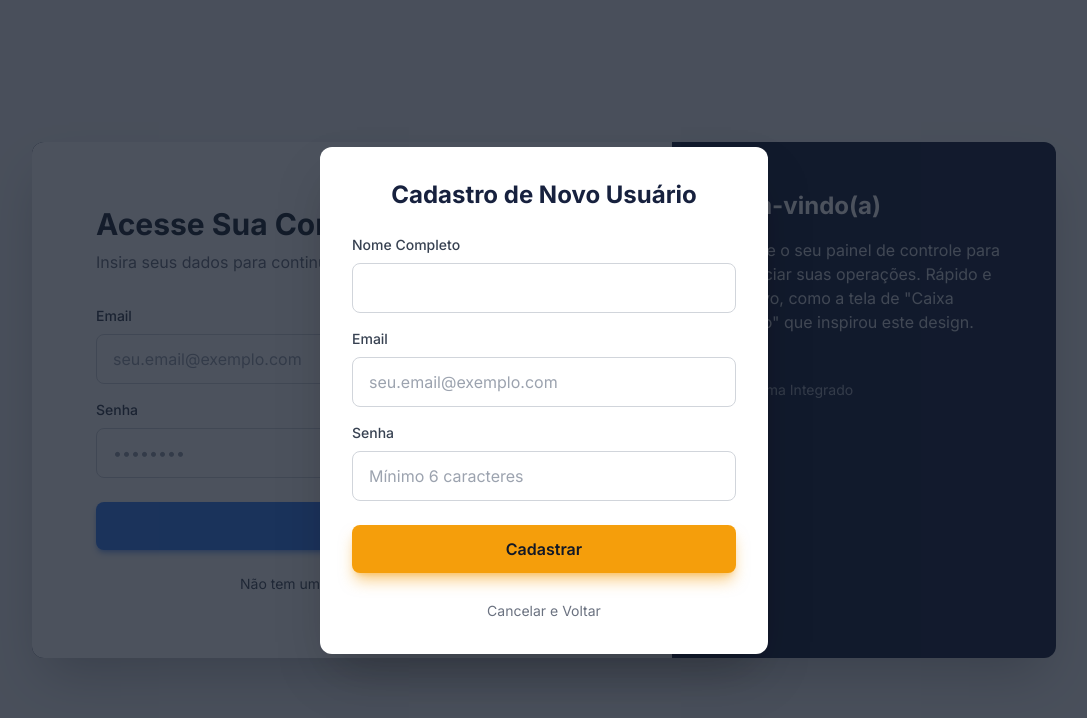
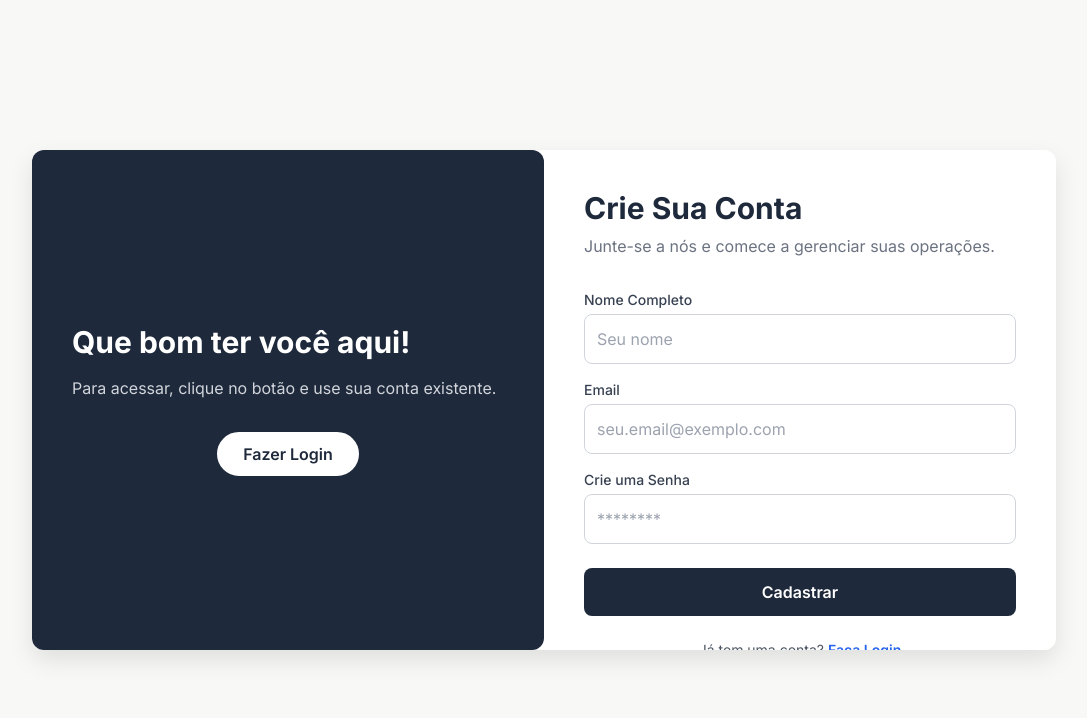
Before and after one commit to rony-eng/MY_PORTFOLIO, a plain HTML site: page Projetos/Caixa Mercado/login/login.html in a window 1280 px wide. Both pictures are taken after a click on the button "Cadastre-se". Shown: the whole page, without its empty margins (96-1183 px from the left). Drawn offline with nearby package versions, Linux system fonts and the light colour scheme; no server answers.

Commit message:
Update login.html

```diff
--- a/Projetos/Caixa Mercado/login/login.html
+++ b/Projetos/Caixa Mercado/login/login.html
@@ -3,299 +3,244 @@
 <head>
     <meta charset="UTF-8">
     <meta name="viewport" content="width=device-width, initial-scale=1.0">
-    <title>Acesso ao Sistema</title>
-    <script src="/Projetos/Caixa Mercado/login/script.js"></script>
-    <!-- Carrega o Tailwind CSS -->
+    <title>Acesso Rápido - Login e Cadastro</title>
+    <!-- Carrega o Tailwind CSS CDN -->
     <script src="https://cdn.tailwindcss.com"></script>
-    <!-- Configuração da fonte Inter (padrão) -->
+    <!-- Configuração do Tailwind para usar a fonte Inter e cores personalizadas -->
+    <script>
+        tailwind.config = {
+            theme: {
+                extend: {
+                    fontFamily: {
+                        sans: ['Inter', 'sans-serif'],
+                    },
+                    colors: {
+                        'primary-blue': '#2563EB', // Um azul vibrante para botões
+                        'dark-navy': '#1E293B',   // Cor do painel direito (Bem-vindo)
+                        'light-gray-bg': '#F8F9F6', // Fundo leve
+                    }
+                }
+            }
+        }
+    </script>
+    <script src="script.js"></script>
     <style>
+        /* Define a fonte Inter para toda a página */
         @import url('https://fonts.googleapis.com/css2?family=Inter:wght@100..900&display=swap');
+
         body {
             font-family: 'Inter', sans-serif;
-            background-color: #f3f4f6; /* Fundo levemente cinza */
+            background-color: #F3F4F6;
+            display: flex;
+            justify-content: center;
+            align-items: center;
+            min-height: 100vh;
+            padding: 1rem;
         }
-        /* Cor de fundo baseada no painel escuro da imagem */
-        .dark-panel-bg {
-            background-color: #17213E; /* Azul escuro profundo */
+
+        /* Estilos para a div do cartão principal */
+        .auth-card {
+            box-shadow: 0 10px 25px rgba(0, 0, 0, 0.1);
+            overflow: hidden;
+            min-height: 500px;
+            /* Usamos grid para garantir que os painéis internos ocupem 50% cada */
+            display: grid;
+            grid-template-columns: 1fr 1fr;
+            position: relative; /* Base para os painéis absolutos */
         }
-        /* Cor para o texto principal escuro do modal, baseado na cor do fundo do painel */
-        .dark-text-modal {
-            color: #17213E; /* Cor do painel escuro */
+
+        /* Estilo base para cada painel (Login e Cadastro) */
+        .form-panel {
+            padding: 2.5rem;
+            background-color: white;
+            /* Garantir que todos os painéis internos tenham a mesma altura do cartão */
+            position: absolute;
+            top: 0;
+            bottom: 0;
+            width: 50%;
+        }
+
+        /* Estilo para o painel azul (Overlay) que se move */
+        .overlay-panel {
+            transition: transform 0.6s ease-in-out;
+            position: absolute;
+            top: 0;
+            bottom: 0;
+            width: 50%;
         }
     </style>
 </head>
-<body class="min-h-screen flex items-center justify-center p-4">
+<body class="bg-light-gray-bg">
 
-    <!-- Container Principal (Layout de duas colunas em telas grandes) -->
-    <div class="dark-panel-bg w-full max-w-5xl rounded-xl shadow-2xl flex flex-col lg:flex-row overflow-hidden">
+    <!-- Card Principal: w-full e max-w-5xl -->
+    <div id="authCard" class="auth-card rounded-xl max-w-5xl w-full mx-auto">
 
-        <!-- Painel de Login (Esquerda - Branco) -->
-        <div class="flex-1 bg-white p-8 sm:p-12 lg:p-16 flex flex-col justify-center">
-            <h1 class="text-3xl font-bold text-gray-800 mb-2">Acesse Sua Conta</h1>
+        <!-- 1. FORMULÁRIO DE LOGIN (Fixo na esquerda - z-index mais baixo) -->
+        <div id="loginPanel" class="form-panel left-0 z-20">
+            <h2 class="text-3xl font-bold mb-2 text-dark-navy">Acesse Sua Conta</h2>
             <p class="text-gray-500 mb-8">Insira seus dados para continuar.</p>
 
-            <form id="loginForm" onsubmit="handleLogin(event)">
+            <form onsubmit="event.preventDefault()">
+                <!-- Campos -->
                 <div class="mb-4">
-                    <label for="loginEmail" class="block text-sm font-medium text-gray-700 mb-2">Email</label>
-                    <input type="email" id="loginEmail" name="email" required
-                           class="w-full px-4 py-3 border border-gray-300 rounded-lg focus:ring-blue-500 focus:border-blue-500 transition duration-150"
-                           placeholder="seu.email@exemplo.com">
-                </div>
-                <div class="mb-6">
-                    <label for="loginPassword" class="block text-sm font-medium text-gray-700 mb-2">Senha</label>
-                    <input type="password" id="loginPassword" name="password" required
-                           class="w-full px-4 py-3 border border-gray-300 rounded-lg focus:ring-blue-500 focus:border-blue-500 transition duration-150"
-                           placeholder="••••••••">
+                    <label for="login-email" class="block text-sm font-medium text-gray-700 mb-1">Email</label>
+                    <input type="email" id="login-email" placeholder="seu.email@exemplo.com"
+                        class="w-full p-3 border border-gray-300 rounded-lg focus:ring-primary-blue focus:border-primary-blue"
+                        required>
                 </div>
 
-                <!-- Botão de Login (Azul primário) -->
+                <div class="mb-6">
+                    <label for="login-senha" class="block text-sm font-medium text-gray-700 mb-1">Senha</label>
+                    <input type="password" id="login-senha" placeholder="********"
+                        class="w-full p-3 border border-gray-300 rounded-lg focus:ring-primary-blue focus:border-primary-blue"
+                        required>
+                </div>
+
+                <!-- Botão Entrar -->
                 <button type="submit"
-                        class="w-full bg-blue-500 hover:bg-blue-600 text-white font-semibold py-3 rounded-lg transition duration-200 shadow-md shadow-blue-500/50"
+                    class="w-full bg-primary-blue text-white py-3 rounded-lg font-semibold hover:bg-blue-700 transition duration-150"
                     onclick="acessar()">
                     Entrar
                 </button>
             </form>
 
-            <div class="mt-6 text-center">
-                <p class="text-sm text-gray-600">
+            <!-- Link para Cadastro (Este botão será coberto pelo painel azul) -->
+            <p class="mt-6 text-center text-sm text-gray-600">
                 Não tem uma conta?
-                    <!-- Botão de Cadastro (Amarelo secundário, semelhante ao 'Adicionar Variável' da imagem) -->
-                    <button id="openRegisterModal" onclick="toggleModal(true)"
-                            class="text-amber-600 hover:text-amber-800 font-semibold transition duration-150 focus:outline-none">
+                <a href="#" id="toRegister" class="text-primary-blue hover:text-blue-700 font-semibold transition duration-150" onclick="togglePanel(true)">
                     Cadastre-se
-                    </button>
+                </a>
             </p>
         </div>
-            <div id="messageBox" class="mt-4 p-3 bg-red-100 text-red-700 rounded-lg hidden" role="alert"></div>
+
+        <!-- 2. FORMULÁRIO DE CADASTRO (Fixo na direita - visível quando o Painel Azul sai) -->
+        <div id="registerPanel" class="form-panel right-0 z-20">
+            <h2 class="text-3xl font-bold mb-2 text-dark-navy">Crie Sua Conta</h2>
+            <p class="text-gray-500 mb-8">Junte-se a nós e comece a gerenciar suas operações.</p>
+
+            <form onsubmit="event.preventDefault()">
+                <!-- Campos -->
+                <div class="mb-4">
+                    <label for="register-nome" class="block text-sm font-medium text-gray-700 mb-1">Nome Completo</label>
+                    <input type="text" id="register-nome" placeholder="Seu nome"
+                        class="w-full p-3 border border-gray-300 rounded-lg focus:ring-primary-blue focus:border-primary-blue"
+                        required>
                 </div>
 
-        <!-- Painel Lateral (Direita - Azul Escuro) -->
-        <div class="hidden lg:block lg:w-96 p-12 flex flex-col justify-between text-white">
-            <div>
-                <h2 class="text-2xl font-bold mb-4">Bem-vindo(a)</h2>
-                <p class="text-gray-300">
-                    Acesse o seu painel de controle para gerenciar suas operações. Rápido e intuitivo, como a tela de "Caixa Rápido" que inspirou este design.
-                </p>
-            </div>
-            <!-- Exemplo de citação ou logo estilizado -->
-            <div class="text-sm text-gray-400 mt-10">
-                <span class="text-amber-400 font-bold text-xl">&bull;</span> Sistema Integrado
-            </div>
-        </div>
+                <div class="mb-4">
+                    <label for="register-email" class="block text-sm font-medium text-gray-700 mb-1">Email</label>
+                    <input type="email" id="register-email" placeholder="seu.email@exemplo.com"
+                        class="w-full p-3 border border-gray-300 rounded-lg focus:ring-primary-blue focus:border-primary-blue"
+                        required>
                 </div>
 
-    <!-- Modal de Cadastro (Pop-up) -->
-    <div id="registerModal" class="fixed inset-0 bg-gray-900 bg-opacity-75 flex items-center justify-center z-50 hidden transition-opacity duration-300">
-        <!-- Alteração: Fundo do modal agora é branco para melhor contraste com o texto escuro -->
-        <div class="bg-white w-full max-w-md p-8 rounded-xl shadow-2xl transform scale-95 transition-all duration-300">
-            <!-- Alteração: Título com a cor escura do painel (dark-text-modal) -->
-            <h2 class="text-2xl font-bold mb-6 text-center dark-text-modal">Cadastro de Novo Usuário</h2>
-            <form id="registerForm" onsubmit="handleRegistration(event)">
-                <div class="mb-4">
-                    <!-- Alteração: Label com text-gray-700 (mais escuro que text-gray-300) -->
-                    <label for="regName" class="block text-sm font-medium text-gray-700 mb-2">Nome Completo</label>
-                    <input type="text" id="regName" required
-                           class="w-full px-4 py-3 border border-gray-300 bg-white text-gray-800 rounded-lg focus:ring-amber-500 focus:border-amber-500">
-                </div>
-                <div class="mb-4">
-                    <!-- Alteração: Label com text-gray-700 (mais escuro que text-gray-300) -->
-                    <label for="regEmail" class="block text-sm font-medium text-gray-700 mb-2">Email</label>
-                    <input type="email" id="regEmail" required
-                           class="w-full px-4 py-3 border border-gray-300 bg-white text-gray-800 rounded-lg focus:ring-amber-500 focus:border-amber-500"
-                           placeholder="seu.email@exemplo.com">
-                </div>
                 <div class="mb-6">
-                    <!-- Alteração: Label com text-gray-700 (mais escuro que text-gray-300) -->
-                    <label for="regPassword" class="block text-sm font-medium text-gray-700 mb-2">Senha</label>
-                    <input type="password" id="regPassword" required
-                           class="w-full px-4 py-3 border border-gray-300 bg-white text-gray-800 rounded-lg focus:ring-amber-500 focus:border-amber-500"
-                           placeholder="Mínimo 6 caracteres">
+                    <label for="register-senha" class="block text-sm font-medium text-gray-700 mb-1">Crie uma Senha</label>
+                    <input type="password" id="register-senha" placeholder="********"
+                        class="w-full p-3 border border-gray-300 rounded-lg focus:ring-primary-blue focus:border-primary-blue"
+                        required>
                 </div>
 
-                <!-- Botão de Cadastro (Amarelo vibrante) -->
+                <!-- Botão Cadastrar -->
                 <button type="submit"
-                        class="w-full bg-amber-500 hover:bg-amber-600 text-gray-900 font-semibold py-3 rounded-lg transition duration-200 shadow-lg shadow-amber-500/50">
+                    class="w-full bg-dark-navy text-white py-3 rounded-lg font-semibold hover:bg-gray-700 transition duration-150">
                     Cadastrar
                 </button>
             </form>
 
-            <div class="mt-4 text-center">
-                <button type="button" onclick="toggleModal(false)"
-                        class="text-gray-500 hover:text-gray-700 text-sm mt-3 transition duration-150">
-                    Cancelar e Voltar
+            <!-- Link para Login -->
+            <p class="mt-6 text-center text-sm text-gray-600">
+                Já tem uma conta?
+                <a href="#" id="toLogin" class="text-primary-blue hover:text-blue-700 font-semibold transition duration-150" onclick="togglePanel(false)">
+                    Faça Login
+                </a>
+            </p>
+        </div>
+
+        <!-- 3. Painel de Boas-vindas (Sobreposição/Overlay) - Começa na direita, desliza para a esquerda -->
+        <!-- NOTA: z-index 40 garante que ele está sempre no topo. -->
+        <div id="overlayPanel" class="overlay-panel right-0 bg-dark-navy text-white p-10 rounded-r-xl flex flex-col justify-center z-40">
+
+            <!-- Conteúdo para o estado LOGIN -->
+            <div id="overlayLoginContent">
+                <h2 class="text-3xl font-bold mb-4">Bem-vindo(a)</h2>
+                <p class="text-gray-300 mb-8">
+                    Acesse o seu painel de controle para gerenciar suas operações.
+                </p>
+                <div class="mt-8 text-center">
+                    <button id="overlayButtonLogin"
+                        class="bg-white text-dark-navy py-2 px-6 rounded-full font-semibold border-2 border-white hover:bg-gray-100 transition duration-150"
+                        onclick="togglePanel(true)">
+                        Cadastre-se
                     </button>
-            </div>
-            <!-- Alteração: Cor da caixa de mensagem para fundo branco/texto escuro (padrão) -->
-            <div id="registerMessageBox" class="mt-4 p-3 bg-red-100 text-red-700 rounded-lg hidden" role="alert"></div>
                 </div>
             </div>
 
-    <!-- Script para Firebase e Lógica da Aplicação -->
-    <script type="module">
-        // Importações do Firebase
-        import { initializeApp } from "https://www.gstatic.com/firebasejs/11.6.1/firebase-app.js";
-        import { getAuth, signInAnonymously, signInWithCustomToken, setPersistence, browserSessionPersistence } from "https://www.gstatic.com/firebasejs/11.6.1/firebase-auth.js";
-        import { getFirestore, collection, addDoc, setLogLevel } from "https://www.gstatic.com/firebasejs/11.6.1/firebase-firestore.js";
+            <!-- Conteúdo para o estado CADASTRO (Aparece quando o painel azul se move) -->
+            <div id="overlayRegisterContent" class="hidden">
+                <h2 class="text-3xl font-bold mb-4">Que bom ter você aqui!</h2>
+                <p class="text-gray-300 mb-8">
+                    Para acessar, clique no botão e use sua conta existente.
+                </p>
+                 <div class="mt-8 text-center">
+                    <button id="overlayButtonRegister"
+                        class="bg-white text-dark-navy py-2 px-6 rounded-full font-semibold border-2 border-white hover:bg-gray-100 transition duration-150"
+                        onclick="togglePanel(false)">
+                        Fazer Login
+                    </button>
+                </div>
+            </div>
 
-        // Ativar o modo debug para o Firestore
-        setLogLevel('debug');
+        </div>
 
-        // Variáveis globais (fornecidas pelo ambiente)
-        const appId = typeof __app_id !== 'undefined' ? __app_id : 'default-login-app-id';
-        const firebaseConfig = typeof __firebase_config !== 'undefined' ? JSON.parse(__firebase_config) : null;
-        const initialAuthToken = typeof __initial_auth_token !== 'undefined' ? __initial_auth_token : null;
+    </div>
 
-        let db;
-        let auth;
-        let userId = null;
-
-        const messageBox = document.getElementById('messageBox');
-        const registerMessageBox = document.getElementById('registerMessageBox');
+    <script>
+        const overlayPanel = document.getElementById('overlayPanel');
+        const overlayLoginContent = document.getElementById('overlayLoginContent');
+        const overlayRegisterContent = document.getElementById('overlayRegisterContent');
 
         /**
-         * Exibe uma mensagem na caixa de feedback.
-         * @param {string} msg A mensagem a ser exibida.
-         * @param {HTMLElement} box O elemento da caixa de mensagem.
-         * @param {string} type O tipo de mensagem ('success', 'error', 'info').
+         * Define o estado inicial: Login na esquerda, Painel Azul na direita.
          */
-        /*function showMessage(msg, box, type = 'info') {
-            box.textContent = msg;
-            box.className = 'mt-4 p-3 rounded-lg transition-all duration-300';
-            box.classList.remove('hidden');
+        document.addEventListener('DOMContentLoaded', () => {
+            // Estado inicial: Painel Azul fica na direita (translateX(0) do seu ponto de origem, right-0)
+            overlayPanel.style.transform = 'translateX(0)';
 
-            // Define classes de cor
-            if (type === 'success') {
-                box.classList.add('bg-green-100', 'text-green-700');
-            } else if (type === 'error') {
-                box.classList.add('bg-red-100', 'text-red-700');
+            // Conteúdo inicial
+            overlayLoginContent.classList.remove('hidden');
+            overlayRegisterContent.classList.add('hidden');
+        });
+
+        /**
+         * Alterna entre os modos Login (false) e Cadastro (true).
+         * @param {boolean} [shouldActivate] - Força o estado (true para Cadastro, false para Login).
+         */
+        function togglePanel(shouldActivate) {
+            event.preventDefault();
+
+            if (shouldActivate) {
+                // MODO CADASTRO ATIVO: Cadastro (direita) é revelado. Painel Azul desliza para a esquerda.
+
+                // Move o painel azul 100% para a esquerda (cobrindo o Login na esquerda)
+                overlayPanel.style.transform = 'translateX(-100%)';
+
+                // Atualiza o conteúdo do overlay
+                overlayLoginContent.classList.add('hidden');
+                overlayRegisterContent.classList.remove('hidden');
+
             } else {
-                box.classList.add('bg-blue-100', 'text-blue-700');
-            }
+                // MODO LOGIN ATIVO (REVERTE): Login (esquerda) é revelado. Painel Azul volta para a direita.
 
-            // Remove a mensagem após 5 segundos
-            setTimeout(() => {
-                box.classList.add('hidden');
-            }, 5000);
-        }*/
+                // Tira a transformação do painel azul (volta para right-0)
+                overlayPanel.style.transform = 'translateX(0)';
 
-        // 1. Inicialização do Firebase e Autenticação
-        async function initializeFirebase() {
-            if (!firebaseConfig) {
-                console.error("Firebase config não está disponível.");
-                showMessage("Erro: Configuração do Firebase não encontrada. O salvamento não funcionará.", messageBox, 'error');
-                return;
-            }
-
-            try {
-                const app = initializeApp(firebaseConfig);
-                db = getFirestore(app);
-                auth = getAuth(app);
-
-                // Define a persistência para sessão (opcional, mas boa prática)
-                await setPersistence(auth, browserSessionPersistence);
-
-                if (initialAuthToken) {
-                    // Tenta autenticar com o token personalizado
-                    const userCredential = await signInWithCustomToken(auth, initialAuthToken);
-                    userId = userCredential.user.uid;
-                    console.log("Autenticado com token customizado. UID:", userId);
-                } else {
-                    // Se não houver token, autentica anonimamente
-                    const userCredential = await signInAnonymously(auth);
-                    userId = userCredential.user.uid;
-                    console.log("Autenticado anonimamente. UID:", userId);
-                }
-            } catch (error) {
-                console.error("Erro na inicialização ou autenticação do Firebase:", error);
-                showMessage(`Erro de autenticação: ${error.message}`, messageBox, 'error');
+                // Atualiza o conteúdo do overlay
+                overlayLoginContent.classList.remove('hidden');
+                overlayRegisterContent.classList.add('hidden');
             }
         }
+    </script>
 
-        // Chamada de inicialização
-        initializeFirebase();
-
-        // 2. Lógica do Modal
-        window.toggleModal = (show) => {
-            const modal = document.getElementById('registerModal');
-            if (show) {
-                modal.classList.remove('hidden');
-                setTimeout(() => {
-                    modal.style.opacity = 1;
-                    modal.querySelector('.transform').classList.remove('scale-95');
-                }, 10);
-            } else {
-                modal.style.opacity = 0;
-                modal.querySelector('.transform').classList.add('scale-95');
-                setTimeout(() => {
-                    modal.classList.add('hidden');
-                }, 300); // Deve corresponder à duração da transição CSS
-            }
-        };
-
-        // 3. Função de Cadastro e Salvamento no Firestore
-        window.handleRegistration = async (event) => {
-            event.preventDefault();
-
-            const name = document.getElementById('regName').value;
-            const email = document.getElementById('regEmail').value;
-            const password = document.getElementById('regPassword').value;
-
-            if (!db || !userId) {
-                showMessage("Erro: O sistema não está pronto para salvar dados. Tente novamente.", registerMessageBox, 'error');
-                return;
-            }
-
-            if (password.length < 6) {
-                showMessage("A senha deve ter no mínimo 6 caracteres.", registerMessageBox, 'error');
-                return;
-            }
-
-            const registrationData = {
-                name: name,
-                email: email,
-                // Nota: Em um aplicativo real, a senha NÃO deve ser salva em texto simples.
-                // Ela seria hasheada e salva em um sistema de autenticação seguro.
-                // Aqui, salvamos como demonstração de persistência de dados.
-                password_demo: password,
-                createdAt: new Date().toISOString(),
-                // Adicionamos o appId para referência, embora já esteja no path
-                appId: appId
-            };
-
-            try {
-                // Caminho da coleção privada: /artifacts/{appId}/users/{userId}/registrations
-                const userRegistrationsPath = `/artifacts/${appId}/users/${userId}/registrations`;
-
-                const docRef = await addDoc(collection(db, userRegistrationsPath), registrationData);
-
-                showMessage("Cadastro realizado com sucesso! Dados salvos no Firestore.", registerMessageBox, 'success');
-                console.log("Documento de cadastro salvo com ID: ", docRef.id);
-
-                // Limpa o formulário após o sucesso
-                document.getElementById('registerForm').reset();
-
-                // Fecha o modal após um pequeno atraso
-                setTimeout(() => toggleModal(false), 2000);
-
-            } catch (e) {
-                console.error("Erro ao adicionar documento: ", e);
-                showMessage(`Erro ao cadastrar: ${e.message}`, registerMessageBox, 'error');
-            }
-        };
-
-        // 4. Função de Login (Apenas placeholder)
-        window.handleLogin = (event) => {
-            event.preventDefault();
-            const email = document.getElementById('loginEmail').value;
-            const password = document.getElementById('loginPassword').value;
-
-            // Esta é apenas uma simulação, conforme solicitado, sem validação real.
-            showMessage(`Tentativa de Login (Simulado): Email: ${email}`, messageBox, 'info');
-
-            // Em um sistema real, aqui você chamaria:
-            // signInWithEmailAndPassword(auth, email, password);
-        };
-
-    </script>
 </body>
 </html>
```
Lines whose indentation alone changed are shown as unchanged.
